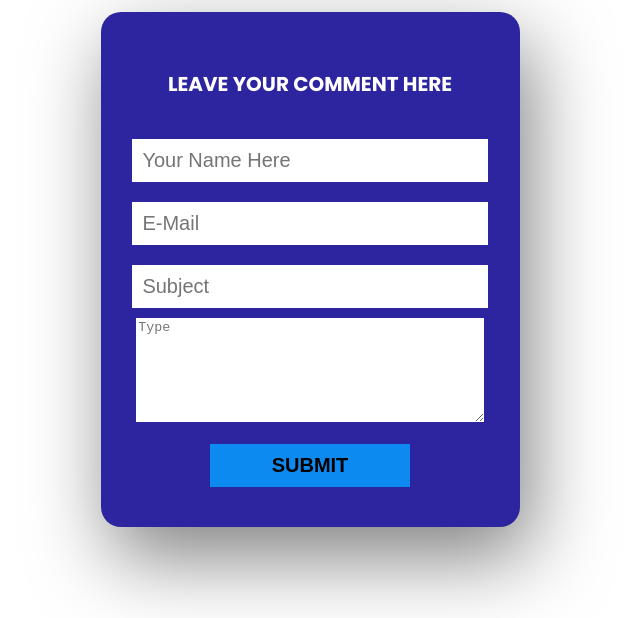
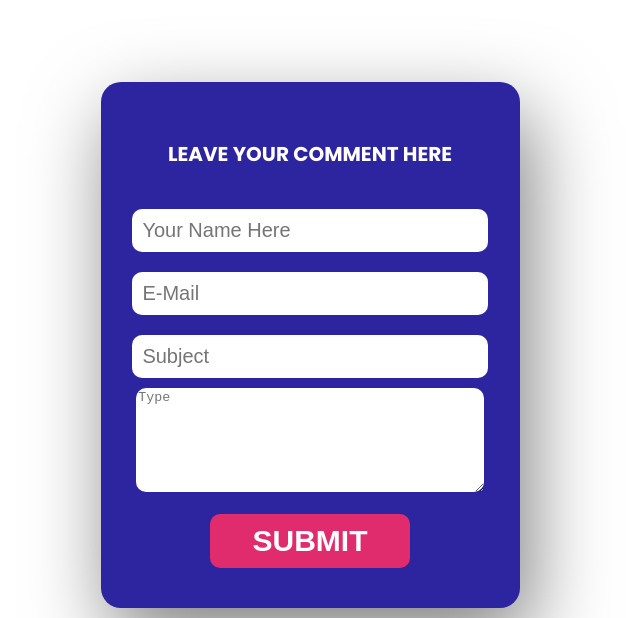
Before and after one commit to abhijeet00ak/Responsive-Football-Website, a plain HTML site: page index.html in a window 1280 px wide. Shown: the part 3280-3898 px from the top of the page, without its empty margins (330-970 px from the left). Drawn offline with Linux system fonts and the light colour scheme.

Commit message:
final edit

```diff
--- a/style/style.css
+++ b/style/style.css
@@ -54,7 +54,7 @@ main {
 /* player part style */
 .container-player{
     width: 100%;
-    margin-top: 30px;
+    margin-top: 100px;
 }
 .players{
     display: grid;
@@ -122,7 +122,7 @@ main {
 
 }
 
-/* contuct us start here */
+/* contuct usstart here */
 
 .contact-us{
     background-color: #2D25A0;
@@ -151,23 +151,28 @@ main {
     padding: 10px 10px;
     width:80%; border: 0;
     margin: 10px 0px;
+    border-radius: 10px;
 }
 .inputTag textarea{
     width:82%;
     height:100px;
     border: 0;
     text-transform: capitalize;
+    border-radius: 10px;
+
 }
 .inputTag button{
     width: 200px;
     font-size: 20px;
     margin-top: 15px;
-    border: 0px;
-    background: #0D8AF0;
+    border: 10px;
+    background-color: #E02C6D;
     text-transform: uppercase;
-    font-size: 20px;
-    font-weight: bold;
+    font-size: 30px;
+    font-weight:bolder;
     padding: 10px 0px;
+    border-radius: 10px;
+    color: white;
 }
 
 /* footer part start here  */
```
